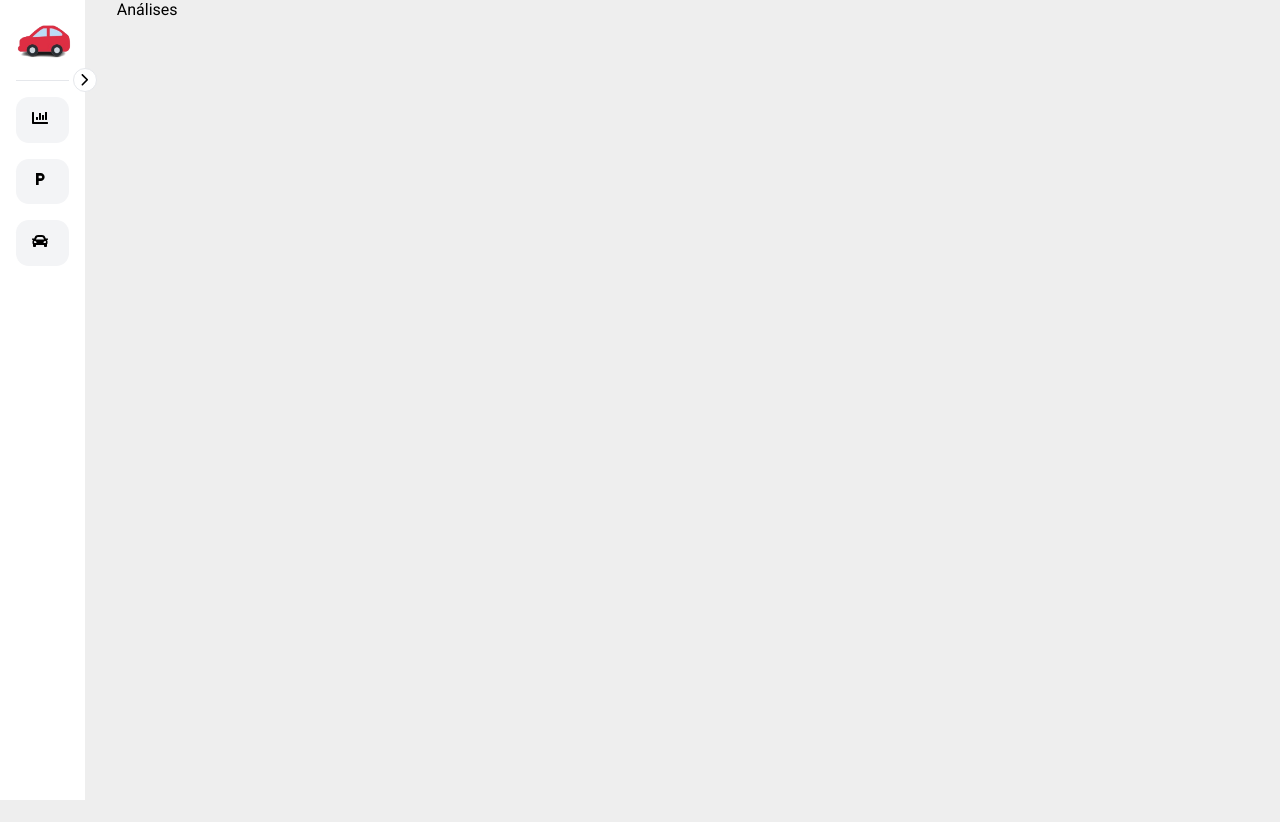
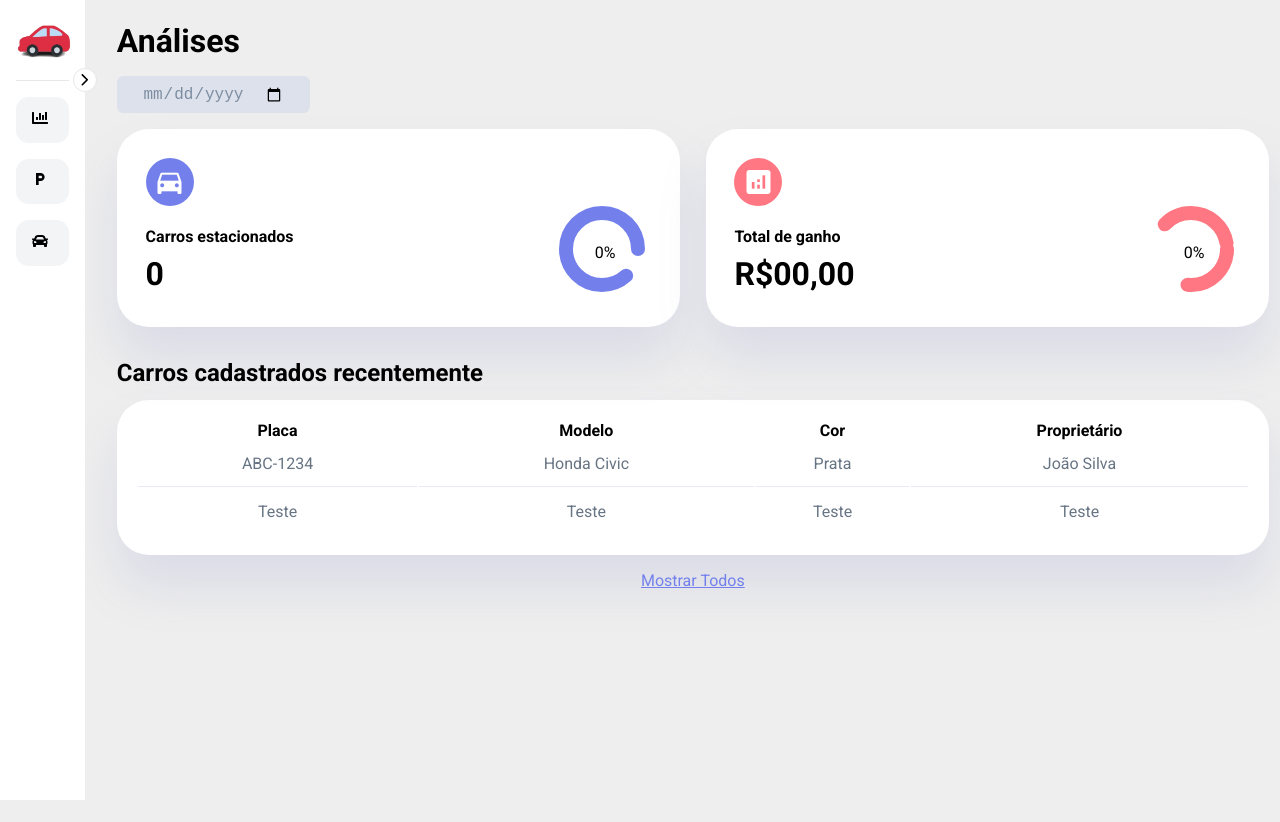
Before and after one commit to GiigADS2023/Park.me, a Next.js app: page / in a window 1280 px wide. Before the commit the page ends 800 px from the top, so only its background shows below. Built offline with nearby package versions, Linux system fonts and the light colour scheme.

Commit message:
Estilização do Analise.tsx (No entanto, sem busca de informação)

```diff
--- a/src/pages/_document.tsx
+++ b/src/pages/_document.tsx
@@ -1,9 +1,11 @@
-import { Html, Head, Main, NextScript } from "next/document";
+import { Html, Head, Main, NextScript } from 'next/document'
 
 export default function Document() {
   return (
     <Html lang="en">
-      <Head />
+      <Head>
+        <link href="https://fonts.googleapis.com/icon?family=Material+Icons" rel="stylesheet" />
+      </Head>
       <body>
         <Main />
         <NextScript />
--- a/src/pages/index.tsx
+++ b/src/pages/index.tsx
@@ -1,11 +1,84 @@
 import BaseLayout from "@/components/BaseLayout";
+import styles from "../styles/Analises.module.css";
 
 export default function Home() {
   return (
-    <>
-      <BaseLayout>
-        <div>Análises</div>
-      </BaseLayout>
-    </>
+    <BaseLayout>
+      <div className={styles.div}>
+        <div className={styles.body}>
+          <main className={styles.main}>
+            <h1>Análises</h1>
+            <div className={styles.date}>
+              <input type="date" />
+            </div>
+            <div className={styles.insights}>
+              <div className={styles.carsParked}>
+                <span className="material-icons">directions_car</span>
+                <div className={styles.middle}>
+                  <div className={styles.left}>
+                    <h3>Carros estacionados</h3>
+                    <h1>0</h1>
+                  </div>
+                  <div className={styles.progress}>
+                    <svg>
+                      <circle cx={38} cy={38} r={36}></circle>
+                    </svg>
+                    <div className={styles.number}>
+                      <p>0%</p>
+                    </div>
+                  </div>
+                </div>
+              </div>
+              <div className={styles.totalParking}>
+                <span className="material-icons">analytics</span>
+                <div className={styles.middle}>
+                  <div className={styles.left}>
+                    <h3>Total de ganho</h3>
+                    <h1>R$00,00</h1>
+                  </div>
+                  <div className={styles.progress}>
+                    <svg>
+                      <circle cx={38} cy={38} r={36}></circle>
+                    </svg>
+                    <div className={styles.number}>
+                      <p>0%</p>
+                    </div>
+                  </div>
+                </div>
+              </div>
+            </div>
+
+            <div className={styles.recentOrders}>
+              <h2>Carros cadastrados recentemente</h2>
+              <table>
+                <thead>
+                  <tr>
+                    <th>Placa</th>
+                    <th>Modelo</th>
+                    <th>Cor</th>
+                    <th>Proprietário</th>
+                  </tr>
+                </thead>
+                <tbody>
+                  <tr>
+                    <td>ABC-1234</td>
+                    <td>Honda Civic</td>
+                    <td>Prata</td>
+                    <td>João Silva</td>
+                  </tr>
+                  <tr>
+                    <td>Teste</td>
+                    <td>Teste</td>
+                    <td>Teste</td>
+                    <td>Teste</td>
+                  </tr>
+                </tbody>
+              </table>
+              <a href="#">Mostrar Todos</a>
+            </div>
+        </main>
+        </div>
+      </div>
+    </BaseLayout>
   );
 }
--- /dev/null
+++ b/src/styles/Analises.module.css
@@ -0,0 +1,173 @@
+.div {
+    margin: 0;
+    padding: 0;
+    box-sizing: border-box;
+}
+
+.body {
+    width: 90vw;
+    height: 100vh;
+}
+
+.main {
+    margin-top: 1.4rem;
+}
+
+.main .date {
+    display: inline-block;
+    background: #dce1eb;
+    border-radius: 0.4rem;
+    margin-top: 1rem;
+    padding: 0.5rem 1.6rem;
+}
+
+.main .date input[type='date'] {
+    background: transparent;
+    color: #7d8da1;
+    border: none;
+    outline: none;
+    font-size: 1rem;
+}
+
+.main .insights {
+    display: grid;
+    grid-template-columns: repeat(2, 1fr);
+    gap: 1.6rem;
+}
+
+.main .insights > div {
+    background: #fff;
+    padding: 1.8rem;
+    border-radius: 2rem;
+    margin-top: 1rem;
+    box-shadow: 0 2rem 3rem rgba(132, 139, 200, 0.18);
+    transition: all 300ms ease;
+}
+
+.main .insights > div:hover {
+    box-shadow: none;
+}
+
+.main .insights > div span {
+    padding: 0.5rem;
+    border-radius: 50%;
+    color: #fff;
+    font-size: 2rem;
+}
+
+
+.main .insights > div.carsParked span {
+    background: #7380ec;
+}
+
+.main .insights > div.totalParking span {
+    background: #ff7782;
+}
+
+.main .insights > div .middle {
+    display: flex;
+    align-items: center;
+    justify-content: space-between;
+}
+
+.main .insights h3 {
+    margin: 1rem 0 0.6rem;
+    font-size: 1rem;
+}
+
+.main .insights .progress {
+    position: relative;
+    width: 92px;
+    height: 92px;
+    border-radius: 50%;
+}
+
+.main .insights svg {
+    width: 7rem;
+    height: 7rem;
+}
+
+.main .insights .carsParked svg circle {
+    fill: none;
+    stroke: #7380ec;
+    stroke-width: 14;
+    stroke-linecap: round;
+    transform: translate(5px, 5px);
+    stroke-dashoffset: -30;
+    stroke-dasharray: 200;
+}
+
+.main .insights .totalParking svg circle {
+    fill: none;
+    stroke: #ff7782;
+    stroke-width: 14;
+    stroke-linecap: round;
+    transform: translate(5px, 5px);
+    stroke-dashoffset: 20;
+    stroke-dasharray: 80;
+}
+
+.main .insights .carsParked svg circle {
+    stroke-dashoffset: -30;
+    stroke-dasharray: 200;
+}
+
+.main .insights .totalParking svg circle {
+    stroke-dashoffset: 20;
+    stroke-dasharray: 80;
+}
+
+.main .insights .progress .number {
+    position: absolute;
+    top: 0;
+    left: 0;
+    height: 100%;
+    width: 100%;
+    display: flex;
+    justify-content: center;
+    align-items: center;
+}
+
+.main .insights small {
+    margin-top: 1.3rem;
+    display: block;
+}
+
+.main .recentOrders {
+    margin-top: 2rem;
+}
+
+.main .recentOrders h2 {
+    margin-bottom: 0.8rem;
+}
+
+.main .recentOrders table {
+    background: #fff;
+    width: 100%;
+    border-radius: 2rem;
+    padding: 1.2rem;
+    text-align: center;
+    box-shadow: 0 2rem 3rem rgba(132, 139, 200, 0.18);
+    transform: all 300ms ease;
+}
+
+.main .recentOrders table:hover {
+    box-shadow: none;
+}
+
+.main table tbody td {
+    height: 2.8rem;
+    border-bottom: 1px solid rgba(132, 139, 200, 0.18);
+    color: #677483
+}
+
+.main table tbody tr:last-child td {
+    border: none;
+}
+
+.main .recentOrders a {
+    text-align: center;
+    display: block;
+    margin: 1rem auto;
+    color: #7380ec;
+}
```
Also changed, not shown: src/pages/Estacionamento.md (deleted, +0 -89 lines).
